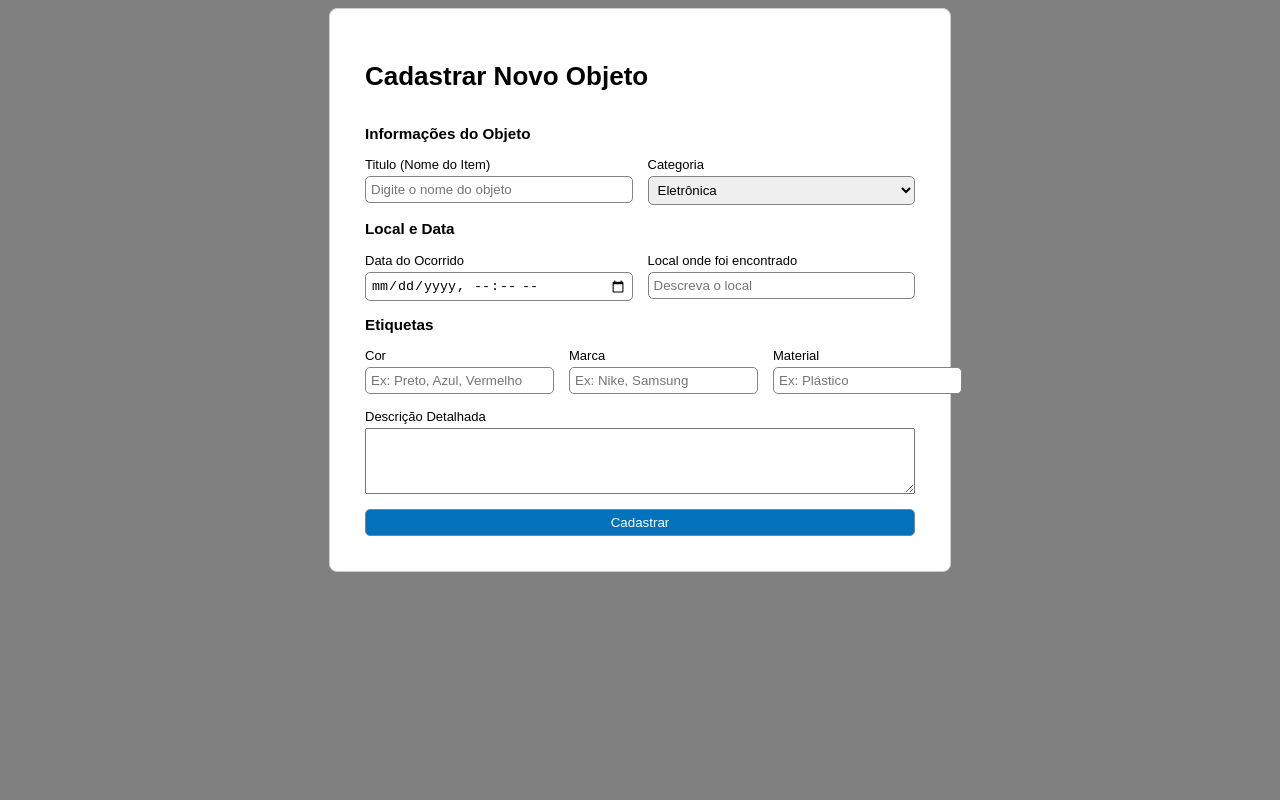
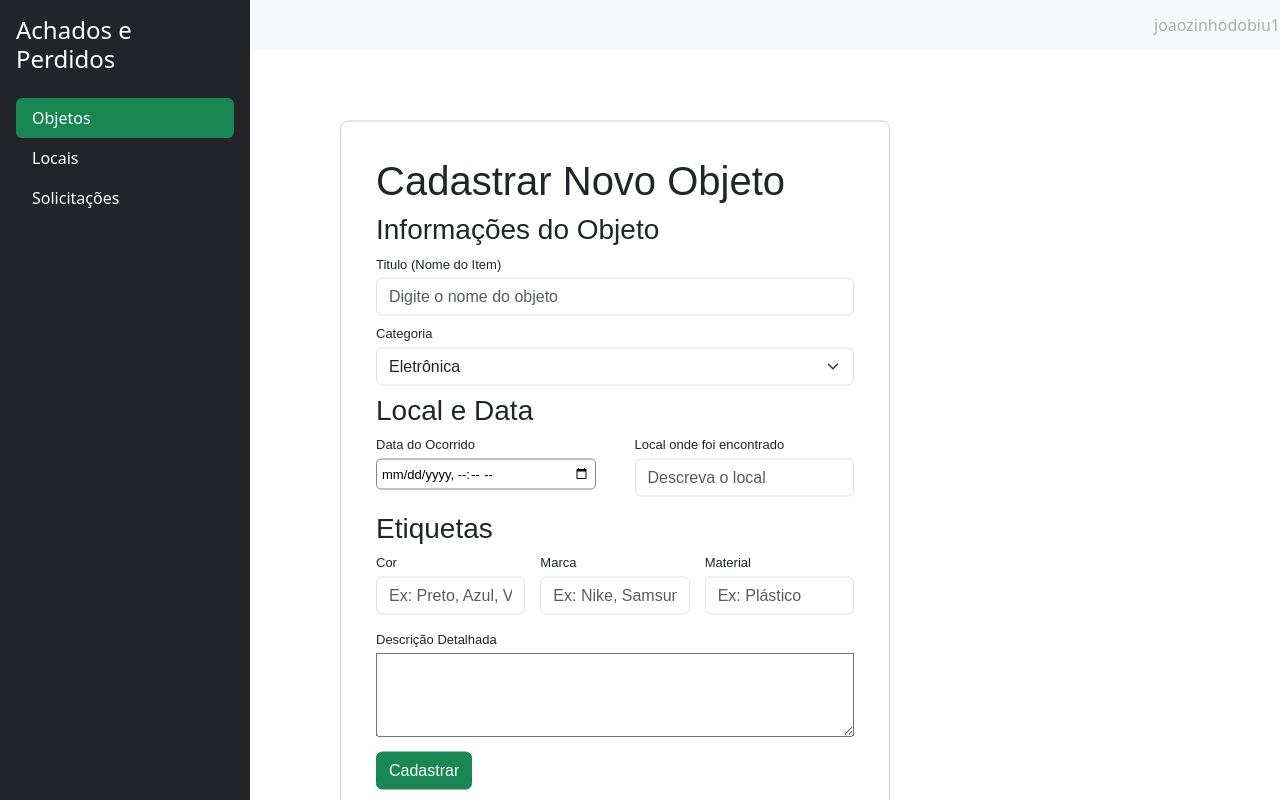
Before and after one commit to Lolkq1/Achados-e-perdidos-proj_final, a plain HTML site: page front/objeto.html in a window 1280 px wide. Drawn offline with nearby package versions, Linux system fonts and the light colour scheme.

Commit message:
navbar do topo e alteraçoes pequenas em local (vitor)

```diff
--- a/front/objeto.html
+++ b/front/objeto.html
@@ -5,22 +5,44 @@
     <meta name="viewport" content="width=device-width, initial-scale=1.0">
     <link rel = "stylesheet" href = "style.css">
     <title>Cadastro de Objetos</title>
+    <link href="https://cdn.jsdelivr.net/npm/bootstrap@5.3.3/dist/css/bootstrap.min.css" rel="stylesheet">
 </head>
 <body>
-    <div id = "divPai">
+    <div class="d-flex">
+        <div>
+         <nav class="bg-dark text-white p-3 min-vh-100" style="width: 250px;">
+            <h4 class="mb-4">Achados e Perdidos</h4>
+            <div class="nav flex-column">
+                <a class="nav-link text-white bg-success rounded" href="objeto.html">Objetos</a>
+                <a class="nav-link text-white" href="local.html">Locais</a>
+                <a class="nav-link text-white" href="solicitacao.html">Solicitações</a>
+            </div>
+        </nav>
+    </div>
+    <div class="d-flex flex-column">
+        <div>
+        <div>
+            <nav class="navbar navbar-expand-lg navbar-light bg-light min-vw-100" style="height: 50px;">
+            <div class="collapse navbar-collapse" style="position: relative; left: 70%;">
+                <div class="navbar-nav">
+                    <a href="" class="nav-item nav-link disabled">joaozinhodobiu123@gmail.com</a>
+                    <a href="" class="nav-item nav-link">Sair</a>
+                </div>
+            </div>
+        </nav>
+        </div>
+        <div>
+            <div id = "divPai" style="display: relative; left: 50%; transform: translate(-50%, 10%);";>
         <h1>Cadastrar Novo Objeto</h1>
         <form>
-
            <h3>Informações do Objeto</h3>
-           <div class = "linha-dupla">
-            <div class = "coluna">
+            <div class="form-group my-2">
                 <label for ="titulo">Titulo (Nome do Item)</label>
-                <input type ="text" id ="titulo" name ="titulo" placeholder="Digite o nome do objeto">
+                <input class="form-control" type ="text" id ="titulo" name ="titulo" placeholder="Digite o nome do objeto">
             </div>
-
-             <div class = "coluna">
+            <div class="form-group my-2">
                 <label for = "categoria">Categoria</label>
-                <select id ="categoria" name ="categoria">
+                <select class="form-select" id ="categoria" name ="categoria">
                     <option value = "eletronica">Eletrônica</option>
                     <option value = "chaves">Chaves</option>
                     <option value = "documentos">Documentos</option>
@@ -28,7 +50,7 @@
                     <option value = "outros">Outros</option>
                 </select>
             </div>
-            </div>
+            <div class="form-group my-2">
                  <h3>Local e Data</h3>
             <div class = "row">
                 <div class = "column">
@@ -37,30 +59,36 @@
             </div>
                 <div class = "column">
                     <label for ="local">Local onde foi encontrado</label>
-                <input type ="text" id ="local" name ="local" placeholder="Descreva o local">
+                    <input class="form-control" type ="text" id ="local" name ="local" placeholder="Descreva o local">
+                </div>
             </div>
             </div>
             <h3>Etiquetas</h3>
             <div class = "divEtqMae">
             <div class = "Etq">
                 <label for ="cor">Cor</label>
-                <input type = "text" id ="cor" name ="cor" placeholder="Ex: Preto, Azul, Vermelho">
+                <input class="form-control" type = "text" id ="cor" name ="cor" placeholder="Ex: Preto, Azul, Vermelho">
             </div>
             <div class = "Etq">
                  <label for ="marca">Marca</label>
-                <input type = "text" id ="marca" name ="marca" placeholder="Ex: Nike, Samsung">
+                <input type = "text" class="form-control" id ="marca" name ="marca" placeholder="Ex: Nike, Samsung">
             </div>
             <div class = "Etq">
                  <label for ="material">Material</label>
-                <input type = "text" id ="material" name ="material" placeholder="Ex: Plástico">
+                <input class="form-control" type = "text" id ="material" name ="material" placeholder="Ex: Plástico">
             </div>
             </div>
             <div class = "descriçao">
                 <label for ="descricao">Descrição Detalhada</label>
                 <textarea id ="descricao" name="descricao" rows="4" cols="30"></textarea>
             </div>
-            <button type ="submit" class = "botao">Cadastrar</button>
+            <button type ="submit" class = "btn btn-success">Cadastrar</button>
         </form>
     </div>
+        </div>
+    </div>
+    </div>
+    </div>
+
 </body>
 </html>
--- a/front/style.css
+++ b/front/style.css
@@ -1,5 +1,6 @@
-body{
-    background-color:gray;
+body, html {
+    min-width: 100vh;
+    overflow-x: hidden;
 }
 
 #divPai{
--- a/front/style2.css
+++ b/front/style2.css
@@ -1,5 +1,6 @@
 body, html {
     min-width: 100vh;
+    overflow-x: hidden;
 }
 
 .main, .main2 {
--- a/front/style3.css
+++ b/front/style3.css
@@ -1,5 +1,6 @@
 body, html {
     min-width: 100vh;
+    overflow-x: hidden;
 }
 
 .main, .main2 {
```
Also changed, not shown: front/inicial.html (+15 -3 lines), front/local.html (+35 -11 lines), front/solicitacao.html (+17 -3 lines). Lines whose indentation alone changed are shown as unchanged.
